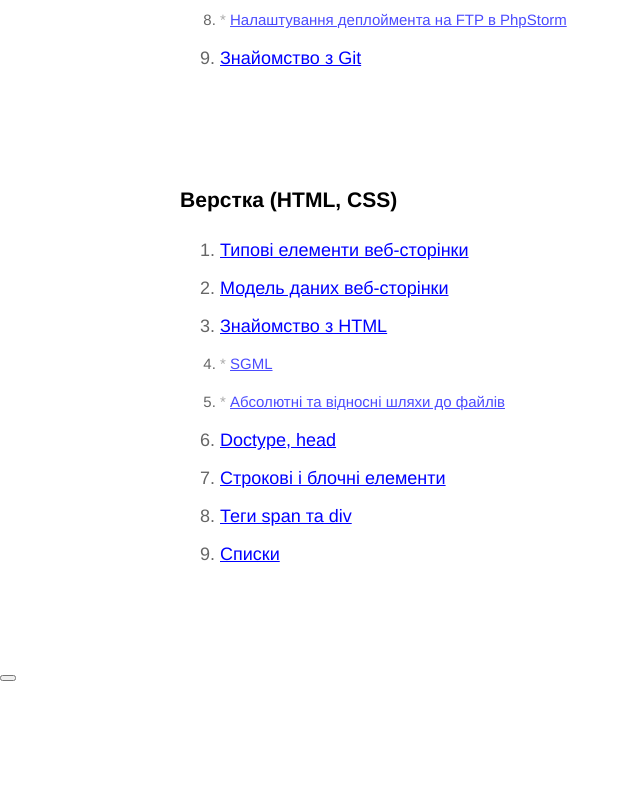
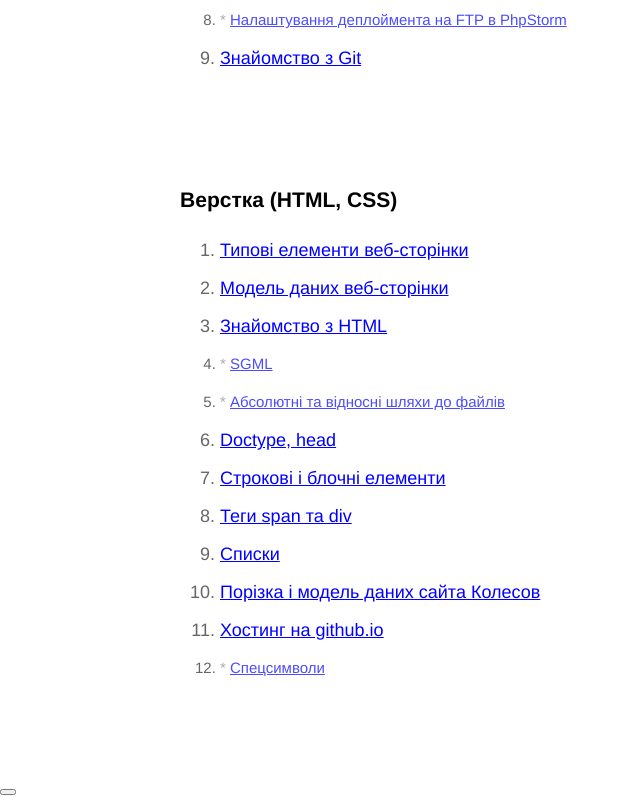
Before and after one commit to poshtarboba/fe, a plain HTML site: page fe20a.html in a window 1280 px wide. Shown: the part 790-1590 px from the top of the page, without its empty margins (0-640 px from the left). Before the commit the page ends 1476 px from the top, so only its background shows below. Drawn offline with Linux system fonts and the light colour scheme.

Commit message:
fe20 new lections

```diff
--- a/fe20a.html
+++ b/fe20a.html
@@ -54,9 +54,14 @@
 				<li class="self-education"><a href="layout_sgml.html">SGML</a></li>
 				<li class="self-education"><a href="layout_paths.html">Абсолютні та відносні шляхи до файлів</a></li>
 				<li><a href="layout_doctype_head.html">Doctype, head</a></li>
+
 				<li><a href="layout_blocks.html">Строкові і блочні елементи</a></li>
 				<li><a href="layout_span_div.html">Теги span та div</a></li>
 				<li><a href="layout_lists.html">Списки</a></li>
+				<li><a href="layout_kolesov.html">Порізка і модель даних сайта Колесов</a></li>
+				<li><a href="tools_github_io.html">Хостинг на github.io</a></li>
+				<li class="self-education"><a href="layout_symbols.html">Спецсимволи</a></li>
+
 			</ol>
 		</section>
 
```
Also changed, not shown: fe19b.html (+2 -1 lines), layout_html_start.html (+1 -1 lines).
